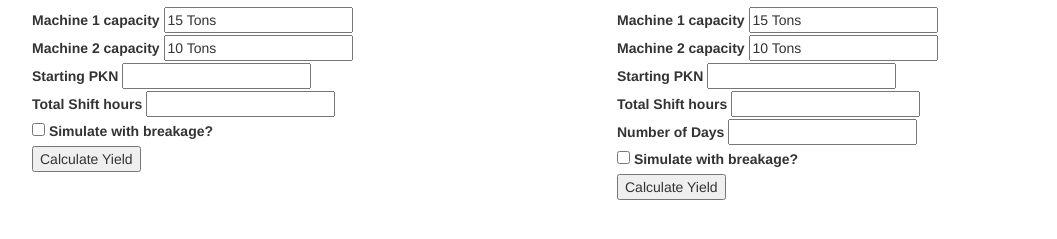
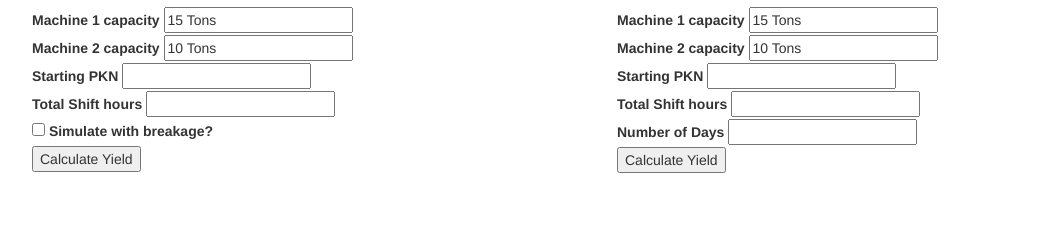
Before and after one commit to dejijaye/pk-yield-calculator, a plain HTML site: page index.html in a window 1280 px wide. Shown: the part 93-332 px from the top of the page, without its empty margins (38-1095 px from the left). Drawn offline with nearby package versions, Linux system fonts and the light colour scheme.

Commit message:
remove breakage option from weekly simulation

```diff
--- a/index.html
+++ b/index.html
@@ -69,8 +69,8 @@
                     </label>
                     <input type="number" name="days" id="days"><br>
 
-                    <input type="checkbox" id="breakages" value="true">
-                    <label for="breakage" >Simulate with breakage?</label><br>
+                    <!-- <input type="checkbox" id="breakages" value="true">
+                    <label for="breakage" >Simulate with breakage?</label><br> -->
                     <!-- <label for="selling_price">
                         Selling Price
                     </label>
```
